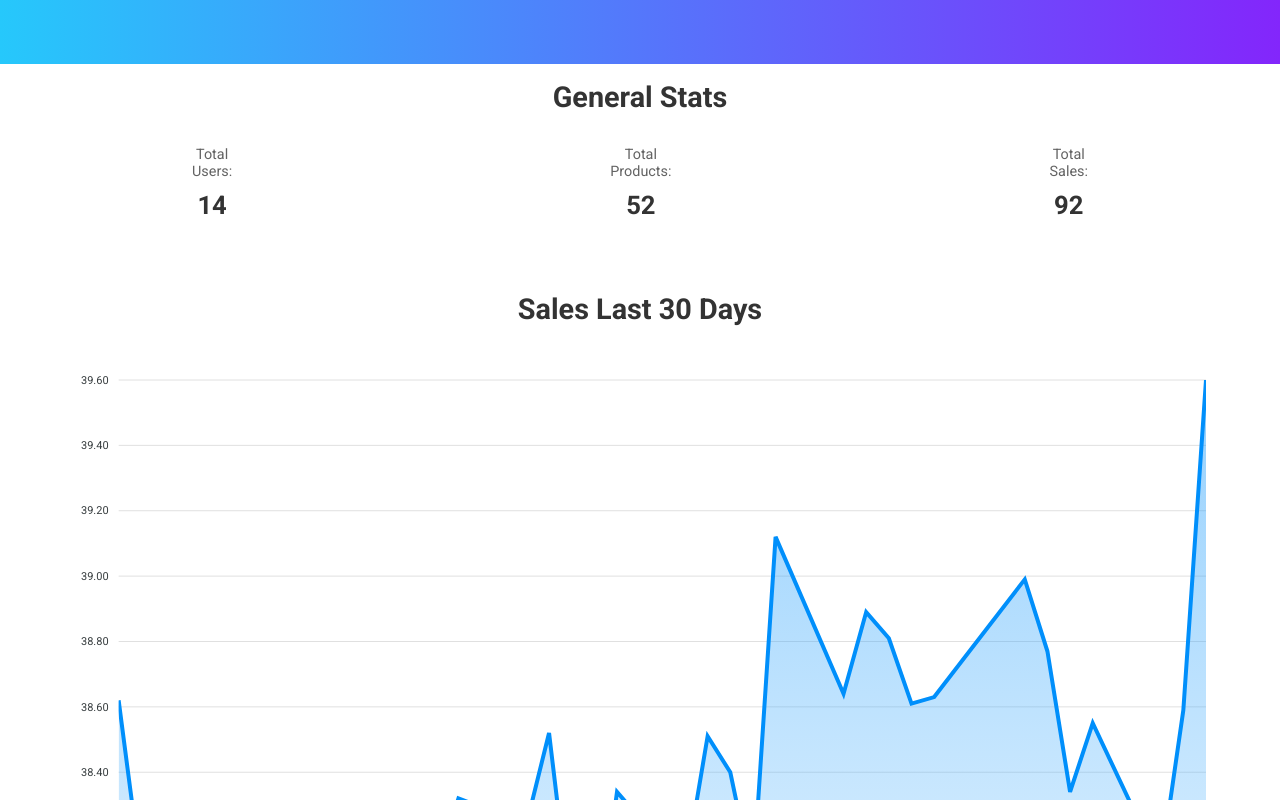
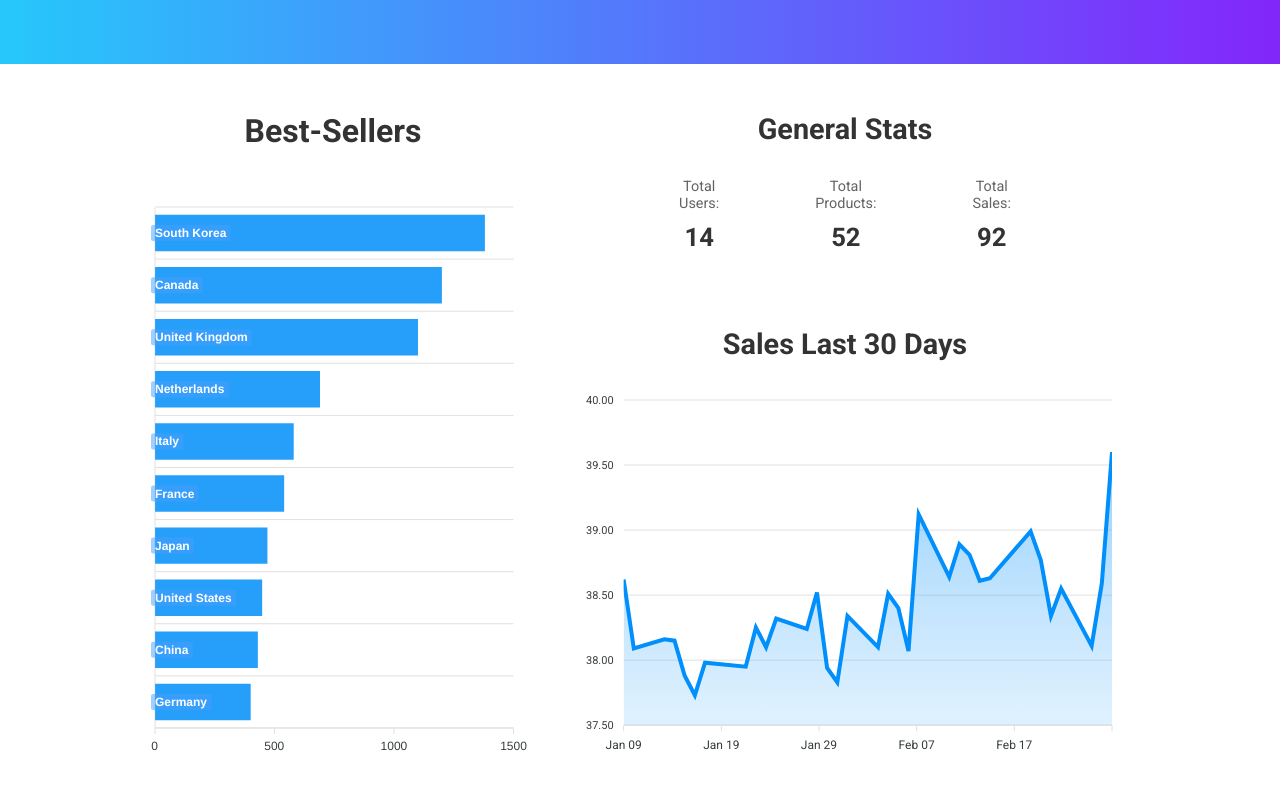
Before and after one commit to g-popovic/dope-kicks-v2, a React (Create React App) app in the folder frontend/: page / in a window 1280 px wide. Shown: the top 800 px of the page. Built offline with nearby package versions, Linux system fonts and the light colour scheme.

Commit message:
Make admin page responsive

```diff
--- a/frontend/public/sass/_adminPage.scss
+++ b/frontend/public/sass/_adminPage.scss
@@ -53,3 +53,60 @@
 .admin-right-panel {
 	order: 1;
 }
+
+@media only screen and (min-width: 1000px) {
+	.admin-page-container {
+		flex-direction: row;
+		height: 100vh;
+		width: 100%;
+		padding-left: 10%;
+		padding-right: 10%;
+		justify-content: center;
+		padding-top: 7rem;
+	}
+
+	.bestsellers-chart-container {
+		order: 1;
+		flex-basis: 40%;
+		margin-bottom: 0;
+		height: 95%;
+
+		h1 {
+			margin: 0;
+			height: 10%;
+		}
+	}
+
+	.admin-right-panel {
+		order: 2;
+		flex-basis: 60%;
+		height: 95%;
+
+		display: flex;
+		flex-direction: column;
+		justify-content: space-between;
+	}
+
+	.general-stats-container {
+		height: 33%;
+		margin-bottom: 0;
+
+		ul {
+			justify-content: center;
+
+			li {
+				margin: 0 3rem;
+			}
+		}
+	}
+
+	.recent-sales-container {
+		margin-bottom: 0.5rem;
+		height: 66%;
+
+		.admin-stats-title {
+			height: 10%;
+			margin: 0;
+		}
+	}
+}
--- a/frontend/public/styles.css
+++ b/frontend/public/styles.css
@@ -572,4 +572,72 @@ nav {
       -ms-flex-order: 1;
           order: 1;
 }
+
+@media only screen and (min-width: 1000px) {
+  .admin-page-container {
+    -webkit-box-orient: horizontal;
+    -webkit-box-direction: normal;
+        -ms-flex-direction: row;
+            flex-direction: row;
+    height: 100vh;
+    width: 100%;
+    padding-left: 10%;
+    padding-right: 10%;
+    -webkit-box-pack: center;
+        -ms-flex-pack: center;
+            justify-content: center;
+    padding-top: 7rem;
+  }
+  .bestsellers-chart-container {
+    -webkit-box-ordinal-group: 2;
+        -ms-flex-order: 1;
+            order: 1;
+    -ms-flex-preferred-size: 40%;
+        flex-basis: 40%;
+    margin-bottom: 0;
+    height: 95%;
+  }
+  .bestsellers-chart-container h1 {
+    margin: 0;
+    height: 10%;
+  }
+  .admin-right-panel {
+    -webkit-box-ordinal-group: 3;
+        -ms-flex-order: 2;
+            order: 2;
+    -ms-flex-preferred-size: 60%;
+        flex-basis: 60%;
+    height: 95%;
+    display: -webkit-box;
+    display: -ms-flexbox;
+    display: flex;
+    -webkit-box-orient: vertical;
+    -webkit-box-direction: normal;
+        -ms-flex-direction: column;
+            flex-direction: column;
+    -webkit-box-pack: justify;
+        -ms-flex-pack: justify;
+            justify-content: space-between;
+  }
+  .general-stats-container {
+    height: 33%;
+    margin-bottom: 0;
+  }
+  .general-stats-container ul {
+    -webkit-box-pack: center;
+        -ms-flex-pack: center;
+            justify-content: center;
+  }
+  .general-stats-container ul li {
+    margin: 0 3rem;
+  }
+  .recent-sales-container {
+    margin-bottom: 0.5rem;
+    height: 66%;
+  }
+  .recent-sales-container .admin-stats-title {
+    height: 10%;
+    margin: 0;
+  }
+}
 /*# sourceMappingURL=styles.css.map */
--- a/frontend/src/components/partial/BestsellersChart.jsx
+++ b/frontend/src/components/partial/BestsellersChart.jsx
@@ -5,13 +5,14 @@ function BestsellersChart() {
 	const [series, setSeries] = useState([
 		{
 			name: 'Times Sold',
-			data: [400, 430, 448, 470, 540, 580, 690, 1100, 1200, 1380]
+			data: [400, 430, 448, 470, 540, 580, 690, 1100, 1200, 1380].reverse()
 		}
 	]);
 	const [options, setOptions] = useState({
 		chart: {
 			type: 'bar',
-			toolbar: { show: false }
+			toolbar: { show: false },
+			height: '90%'
 		},
 		dataLabels: {
 			enabled: true,
@@ -21,7 +22,7 @@ function BestsellersChart() {
 			},
 			background: {
 				enabled: true,
-				opacity: 0.6,
+				opacity: 0.5,
 				borderWidth: 0
 			},
 			style: {
@@ -52,13 +53,28 @@ function BestsellersChart() {
 		},
 		yaxis: {
 			labels: { show: false }
-		}
+		},
+		responsive: [
+			{
+				breakpoint: 1000,
+				options: {
+					chart: {
+						height: '500px'
+					}
+				}
+			}
+		]
 	});
 
 	return (
 		<div className="bestsellers-chart-container">
 			<h1>Best-Sellers</h1>
-			<Chart options={options} series={series} type="bar" height="500px" />
+			<Chart
+				options={options}
+				series={series}
+				type="bar"
+				height={options.chart.height}
+			/>
 		</div>
 	);
 }
--- a/frontend/src/components/partial/RecentSalesChart.jsx
+++ b/frontend/src/components/partial/RecentSalesChart.jsx
@@ -45,7 +45,6 @@ function RecentSalesChart() {
 	const [options, setOptions] = useState({
 		chart: {
 			type: 'area',
-			height: 350,
 			zoom: { enabled: false },
 			toolbar: false
 		},
@@ -93,7 +92,7 @@ function RecentSalesChart() {
 	return (
 		<div className="recent-sales-container">
 			<h1 className="admin-stats-title">Sales Last 30 Days</h1>
-			<Chart options={options} series={series} type="area" />
+			<Chart options={options} series={series} height="90%" type="area" />
 		</div>
 	);
 }
--- a/package.json
+++ b/package.json
@@ -5,7 +5,8 @@
 	"main": "index.js",
 	"scripts": {
 		"test": "echo \"Error: no test specified\" && exit 1",
-		"dev-start": "nodemon server.js"
+		"dev-start": "nodemon server.js",
+        "frontend": "cd frontend && npm start"
 	},
 	"keywords": [],
 	"author": "",
```
Also changed, not shown: 1 other file (tests, documents, lock files or other folders).
